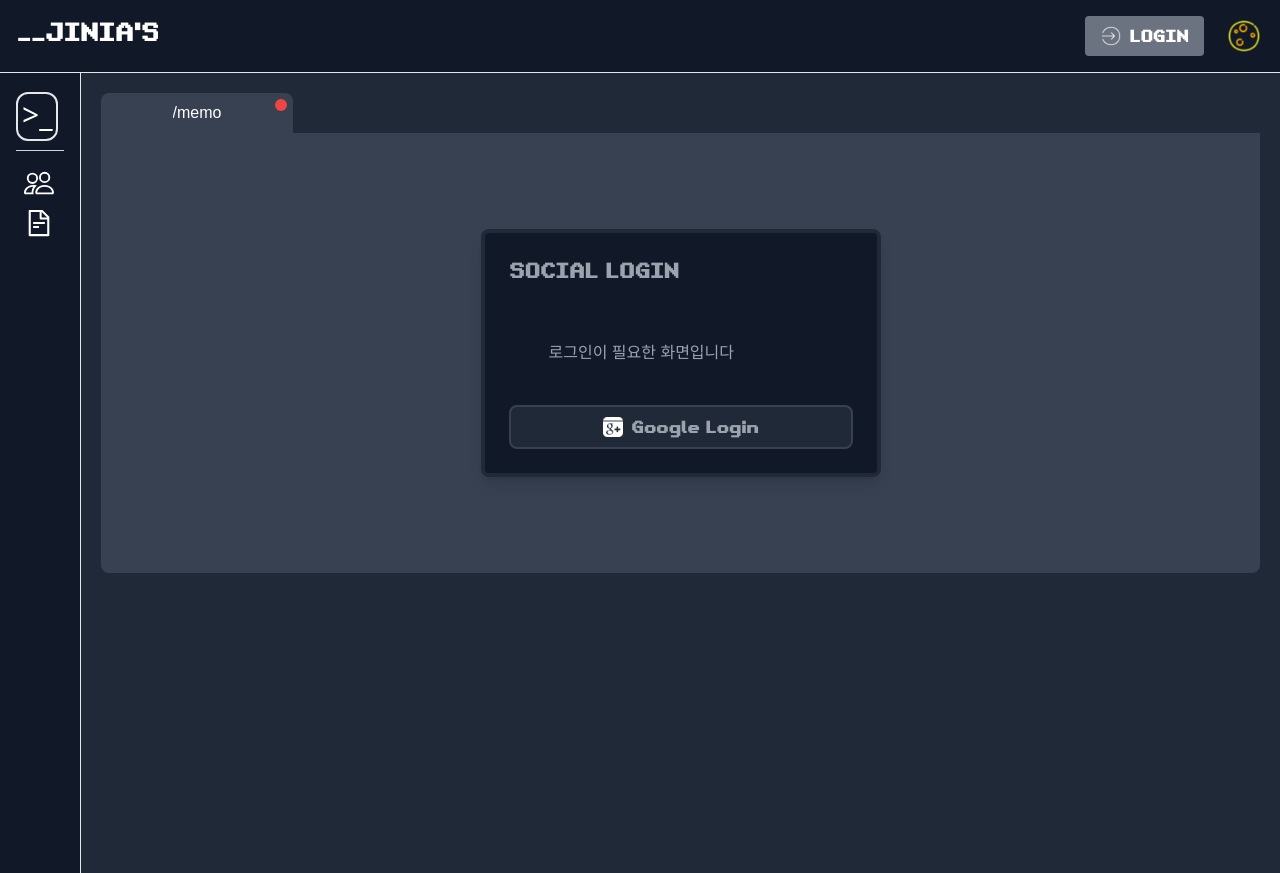
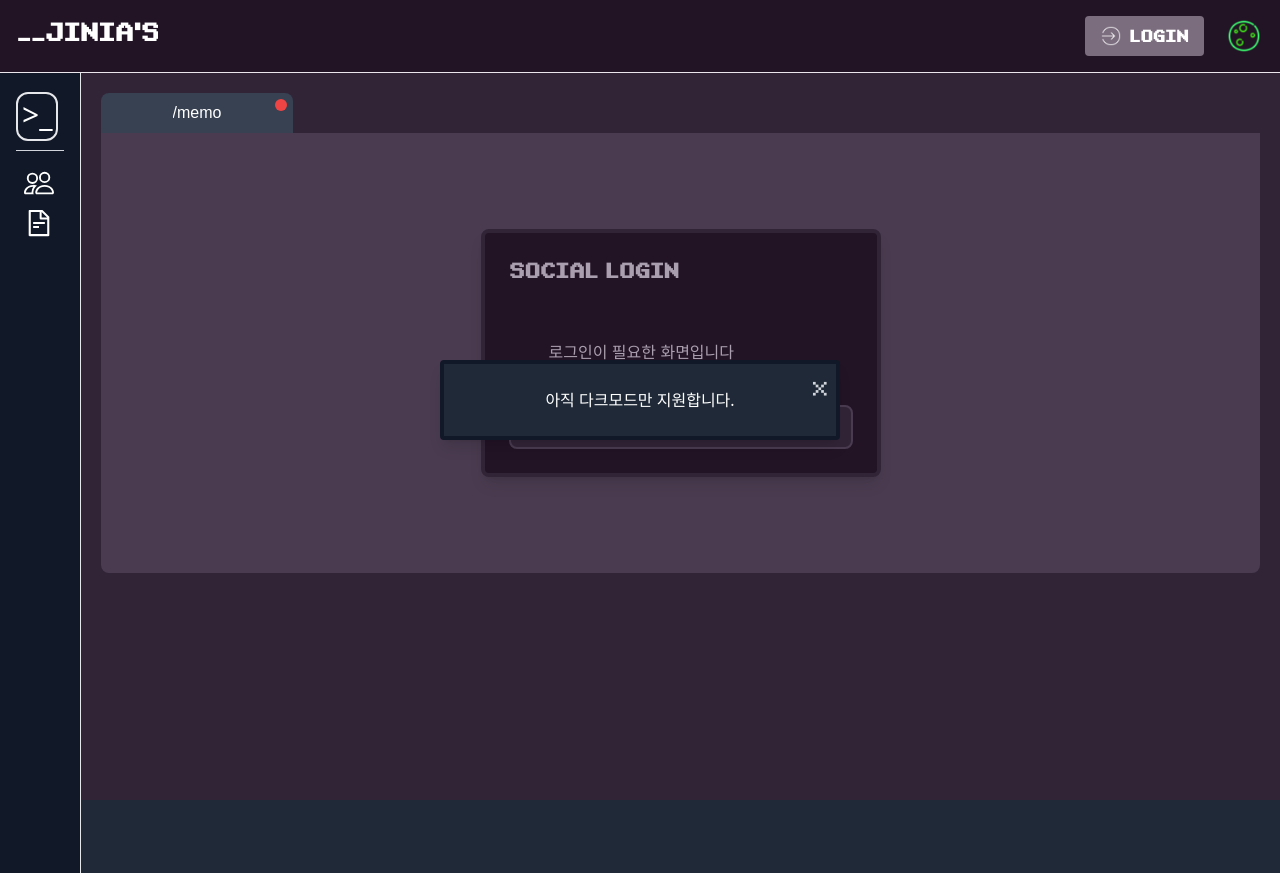
Before and after one commit to jinia91/blog-front, a Next.js app: page /memo in a window 1280 px wide. Both pictures are taken after a click on the button 1244 px from the left and 36 px from the top of the page. Built offline with nearby package versions, Linux system fonts and the light colour scheme; a web font is replaced by a local one.

Commit message:
dark 모드 fix

```diff
--- a/src/components/auth/SignInModal.tsx
+++ b/src/components/auth/SignInModal.tsx
@@ -3,6 +3,7 @@ import { AuthSessionContext } from '@/components/auth/AuthSessionProvider'
 import { getOAuthLoginUrl } from '@/api/auth'
 import googleLogo from '../../../public/retro-google.png'
 import Image from 'next/image'
+import CommonModal from '@/components/ui-layout/CommonModal'
 
 export default function SignInModal ({ onClose }: { onClose: () => void }): React.ReactElement | null {
   const { session } = useContext(AuthSessionContext)
@@ -21,16 +22,8 @@ export default function SignInModal ({ onClose }: { onClose: () => void }): Reac
     }
   }
   return (
-    <div
-      className="fixed inset-0 flex justify-center items-center backdrop-hue-rotate-60"
-      style={{ zIndex: 1000 }}
-    >
-      <div className="relative bg-gray-800 p-6 rounded shadow-lg border-4 border-gray-900"
-           style={{ width: '400px' }}>
-        <button className="retro-font text-3xl absolute top-2 right-2 text-gray-300 hover:text-white"
-                onClick={onClose}>&times;</button>
-        <h2 className="retro-font text-xl font-bold mb-4 text-gray-300"
-        >SOCIAL LOGIN</h2>
+    <CommonModal onClose={onClose}>
+      <h2 className="retro-font text-xl font-bold mb-4 text-gray-300">SOCIAL LOGIN</h2>
       <button
         onClick={() => {
           handleLogin().catch((err) => {
@@ -42,7 +35,6 @@ export default function SignInModal ({ onClose }: { onClose: () => void }): Reac
         <Image src={googleLogo} alt={'google'} className="w-5 h-5 mr-2"/>
         <span>Google Login</span>
       </button>
-      </div>
-    </div>
+    </CommonModal>
   )
 }
--- /dev/null
+++ b/src/components/ui-layout/CommonModal.tsx
@@ -0,0 +1,26 @@
+import React from 'react'
+
+// ModalProps 인터페이스 정의
+interface ModalProps {
+  onClose: () => void
+  children: React.ReactNode
+  width?: string
+}
+
+export default function CommonModal ({ onClose, children, width = '400px' }: ModalProps): React.ReactElement {
+  return (
+    <div
+      className="fixed inset-0 flex justify-center items-center backdrop-hue-rotate-60"
+      style={{ zIndex: 1000 }}
+    >
+      <div className={'relative bg-gray-800 p-6 rounded shadow-lg border-4 border-gray-900'}
+           style={{ width }}>
+        <button
+          className="retro-font text-3xl absolute top-2 right-2 text-gray-300 hover:text-white"
+          onClick={onClose}
+        >&times;</button>
+        {children}
+      </div>
+    </div>
+  )
+}
--- a/src/components/ui-layout/top/DarkLightToggle.tsx
+++ b/src/components/ui-layout/top/DarkLightToggle.tsx
@@ -4,27 +4,42 @@ import { useTheme } from 'next-themes'
 import Image from 'next/image'
 import moon from '../../../../public/moon.png'
 import sun from '../../../../public/sun.png'
+import CommonModal from '@/components/ui-layout/CommonModal'
 
 export default function DarkLightToggle (): React.ReactElement | null {
   const [mounted, setMounted] = useState(false)
   const { theme, setTheme } = useTheme()
-  console.log(theme)
+  const [isModalOpen, setModalOpen] = useState(false)
   useEffect(() => {
     setMounted(true)
   }, [])
+  const handleToggle = (): void => {
+    setTheme('dark')
+    setModalOpen(true)
+  }
+  const handleClose = (): void => {
+    setModalOpen(false)
+  }
   return mounted
     ? (
-      <button
-        aria-label='Toggle Dark Mode'
-        type='button'
-        onClick={() => {
-          setTheme(theme === 'dark' ? 'light' : 'dark')
-        }}
-      >
-        {theme === 'dark'
-          ? <Image src={moon} alt={'Dark Mode'} width={40} height={40}/>
-          : <Image src={sun} alt={'Light Mode'} width={40} height={40}/>}
-      </button>
+      <>
+        <button
+          aria-label="Toggle Dark Mode"
+          type="button"
+          onClick={handleToggle}
+        >
+          {theme === 'dark'
+            ? <Image src={moon} alt="Dark Mode" width={40} height={40}/>
+            : <Image src={sun} alt="Light Mode" width={40} height={40}/>}
+        </button>
+        {isModalOpen && (
+          <CommonModal onClose={handleClose}>
+            <div className="text-white text-center">
+              <p>아직 다크모드만 지원합니다.</p>
+            </div>
+          </CommonModal>
+        )}
+      </>
       )
     : null
 }
```
Lines whose indentation alone changed are shown as unchanged.
